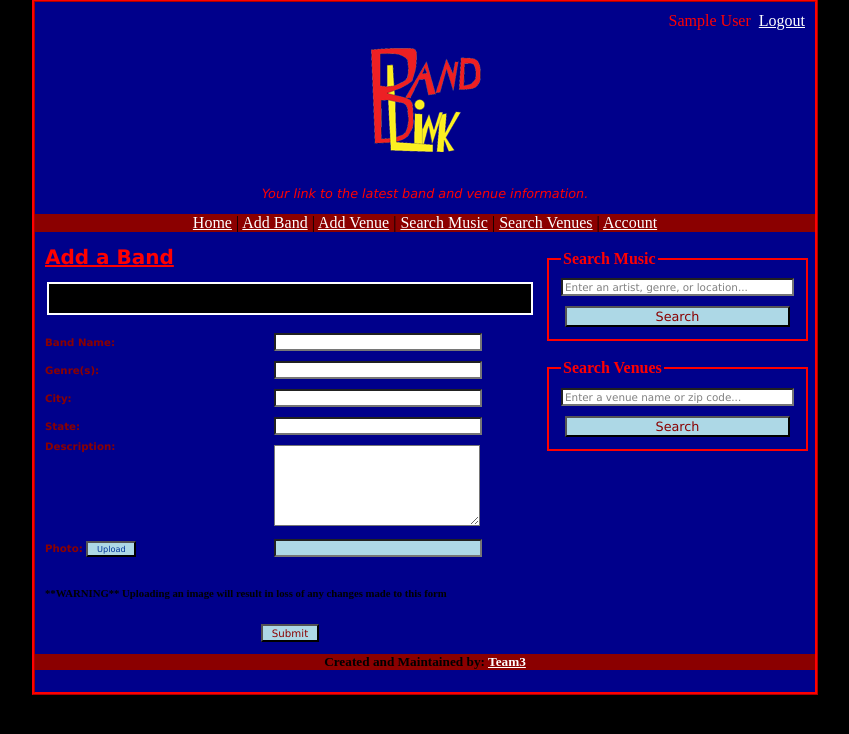
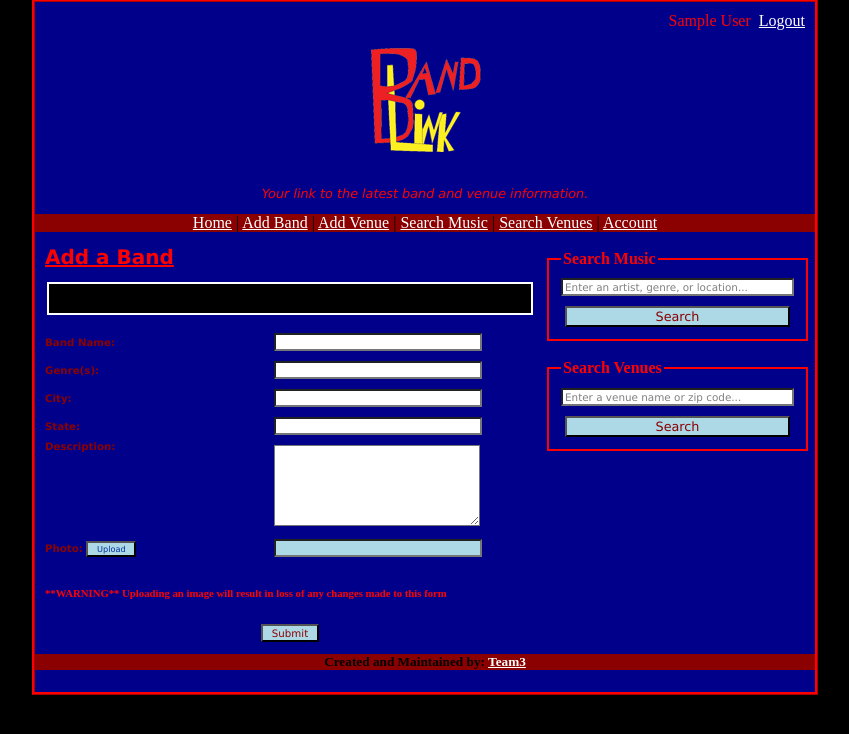
Before and after one commit to ojonesmorgan/CPSC-350--Project-I, a PHP site: page /addband.php?err=1 in a window 1280 px wide. Shown: the part 41-775 px from the top of the page, without its empty margins (215-1064 px from the left). Run offline with PHP 8.4, Linux system fonts and the light colour scheme; the visitor is signed in with stand-in values (Sample User, id 1); data that the repository does not hold is empty.

Commit message:
Added h6 to stylesheet.

```diff
--- a/style.css
+++ b/style.css
@@ -156,6 +156,10 @@ form label {
 		color: red;
 	}
 
+	h6
+	{
+		color: red;
+	}
 
 	label
 	{
```
